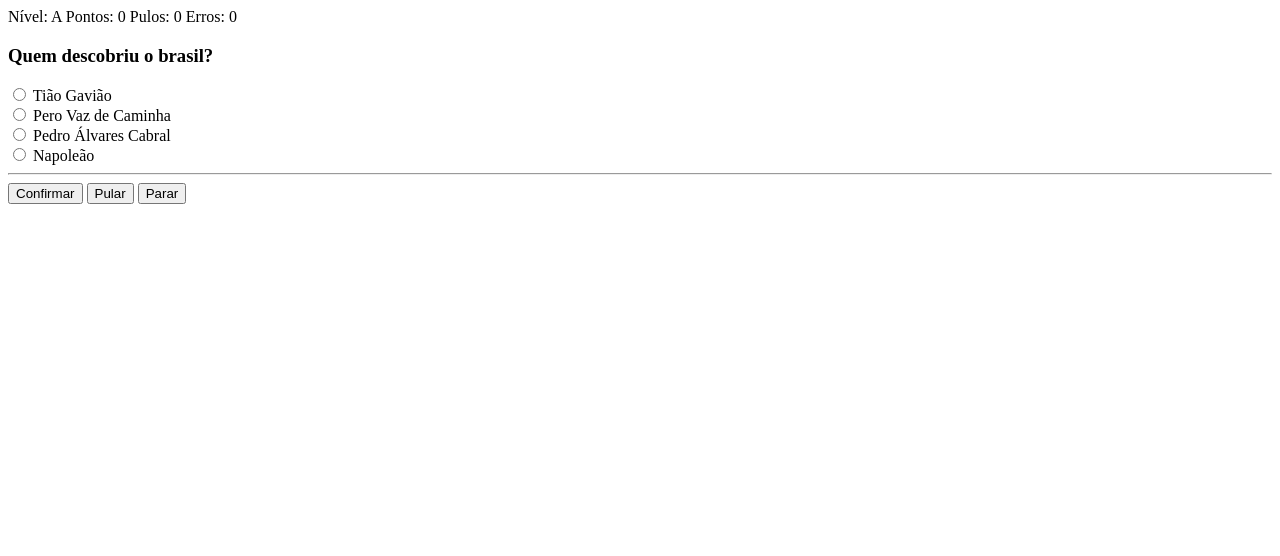
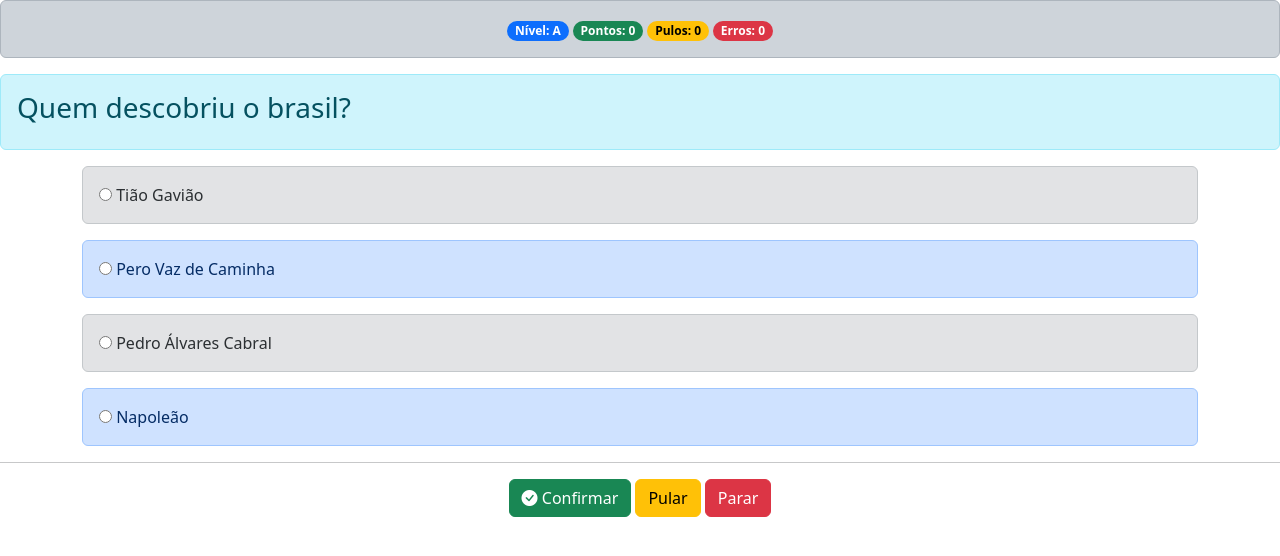
Before and after one commit to victorhugonicolau/Quiz_etec_2023, a plain HTML site: page pergunta.html in a window 1280 px wide. Drawn offline with nearby package versions, Linux system fonts and the light colour scheme.

Commit message:
CSS através do butstrap

```diff
--- a/pergunta.html
+++ b/pergunta.html
@@ -1,42 +1,46 @@
 <html>
-
 <head>
     <title>Quiz</title>
+   <link rel="stylesheet" href="https://cdn.jsdelivr.net/npm/bootstrap-icons@1.11.2/font/bootstrap-icons.min.css">
+    <link href="https://cdn.jsdelivr.net/npm/bootstrap@5.3.2/dist/css/bootstrap.min.css" rel="stylesheet" integrity="sha384-T3c6CoIi6uLrA9TneNEoa7RxnatzjcDSCmG1MXxSR1GAsXEV/Dwwykc2MPK8M2HN" crossorigin="anonymous">
 </head>
 
 <body>
-    <div>
-        <span>Nível: A</span>
-        <span>Pontos: 0</span>
-        <span id="spanPulos">Pulos: 0</span>
-        <span>Erros: 0</span>
+    <div class="alert alert-dark text-center">
+        <span class="badge rounded-pill text-bg-primary">Nível: A</span>
+        <span class="badge rounded-pill text-bg-success">Pontos: 0</span>
+        <span id="spanPulos" class="badge rounded-pill text-bg-warning">Pulos: 0</span>
+        <span class="badge rounded-pill text-bg-danger">Erros: 0</span>
     </div>
-    <div>
+    <div class="alert alert-info">
         <h3 id="pergunta">Quem descobriu o brasil?</h3>
     </div>
-    <div>
-        <div>
+    <div class="container">
+        <div class="alert alert-secondary">
             <input type="radio" name="resposta" value="1">
             <label id="resposta01">Tião Gavião</label>
         </div>
-        <div>
+        <div class="alert alert-primary">
             <input type="radio" name="resposta" value="2">
             <labelid id="resposta02">Pero Vaz de Caminha </labelid>
         </div>
-        <div>
+        <div class="alert alert-secondary">
             <input type="radio" name="resposta" value="3">
             <label id="resposta03">Pedro Álvares Cabral</label>
         </div>
-        <div>
+        <div class="alert alert-primary">
             <input type="radio" name="resposta" value="4">
             <label id="resposta04">Napoleão</label>
         </div>
     </div>
     <hr>
-    <div>
-        <button id="btnConfirmar">Confirmar</button>
-        <button id="btnPular">Pular</button>
-        <button id="btnParar">Parar</button>
+    <div class="text-center">
+        <button id="btnConfirmar" class="btn btn-success">
+            <i class="bi bi-check-circle-fill"></i>
+            Confirmar
+        </button>
+        <button id="btnPular" class="btn btn-warning">Pular</button>
+        <button id="btnParar" class="btn btn-danger">Parar</button>
     </div>
 </body>
 <script type="module" src="/assets/scripts/quiz.js"></script>
```
